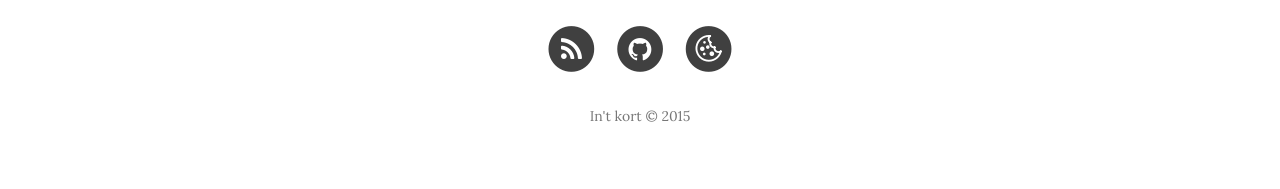
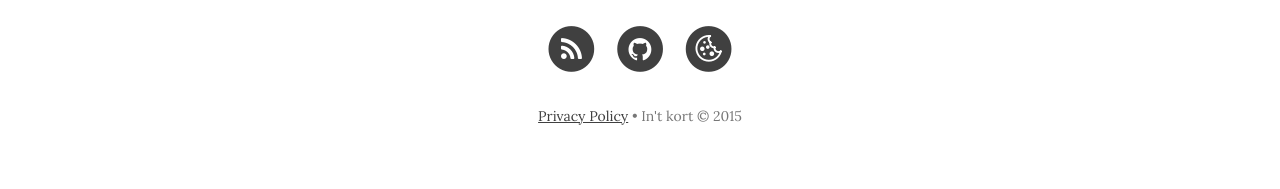
Before and after one commit to intkort/intkort.github.io, a Jekyll site: the page built from index.html, in a window 1280 px wide. Shown: the part 1731-1920 px from the top of the page. Built offline with Jekyll 4.4.1, drawn with Linux system fonts in a browser that asks for light colours; nearby versions of some CDN libraries; some web fonts are replaced; the list of posts is cut into pages by our own code; comment, search, counter and statistics services are not loaded.

Commit message:
Update footer.html

```diff
--- a/_includes/footer.html
+++ b/_includes/footer.html
@@ -51,7 +51,7 @@
                         </a>
                     </li>
                 </ul>
-                <p class="copyright text-muted">{{ site.title }} &copy; {{ site.time | date: '%Y' }}</p>
+                <p class="copyright text-muted"><a href="http://intkort.be/privacypolicy/">Privacy Policy</a> &bullet; {{ site.title }} &copy; {{ site.time | date: '%Y' }}</p>
             </div>
         </div>
     </div>
```
